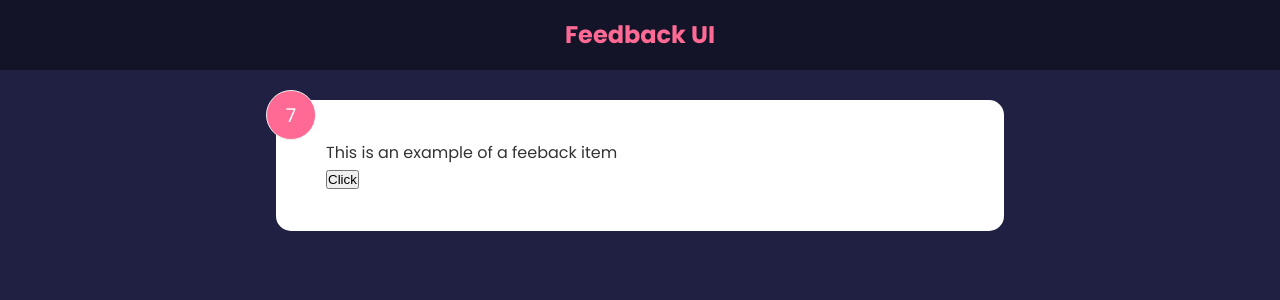
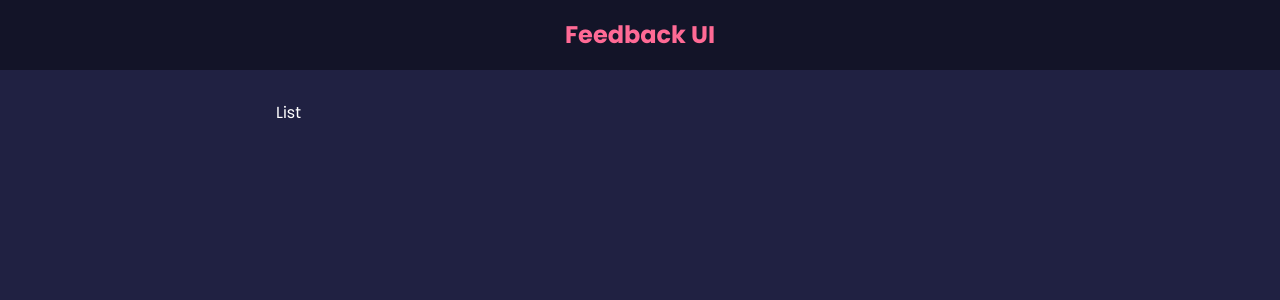
Before and after one commit to sahildhimandesigner/feedback-app, a React (Create React App) app: page / in a window 1280 px wide. Shown: the top 300 px of the page. Built offline with nearby package versions, Linux system fonts and the light colour scheme.

Commit message:
created the feedbacklist component and added condition if there is no data

```diff
--- a/src/App.js
+++ b/src/App.js
@@ -1,12 +1,17 @@
 import Header from "./components/header";
-import FeedbackItem  from "./components/FeedbackItems";
+import FeedbackList  from "./components/FeedbackList";
+import FeedbackData from './data/FeedbackData'
+import { useState } from "react";
 
 function App(){
+
+    const [feedback, setFeedback] = useState(FeedbackData)
+
     return(
         <>
             <Header />
             <div className="container">
-                <FeedbackItem />
+                <FeedbackList feedback={feedback} />
             </div>
         </>
     )
--- a/src/components/FeedbackItems.js
+++ b/src/components/FeedbackItems.js
@@ -1,23 +1,16 @@
-import { useState } from "react"
+import { useState } from "react";
 
 function FeedbackItem(){
     //Here we have define the state with default value
     const [rating, setRating] = useState(7);
     const [text, setText] = useState('This is an example of a feeback item');
 
-    //Created the function
-    const handleClick = () => {
-        setRating((prev)=> {
-            return prev + 1;
-        })
-    }
 
     return(
         <div className="card">
             <div className="num-display">{rating}</div>
             <div className="text-display">{text}</div>
-            <button onClick={handleClick}>Click</button>
         </div>
     )
 }
- export default FeedbackItem
+ export default FeedbackItem;
--- /dev/null
+++ b/src/components/FeedbackList.js
@@ -0,0 +1,9 @@
+
+function FeedbackItems({feedback}) {
+    if(!feedback || feedback.length === 0) {
+        return <p>No feedback yet</p>
+    }
+    return <div>List</div>
+}
+
+export default FeedbackItems;
--- /dev/null
+++ b/src/data/FeedbackData.js
@@ -0,0 +1,19 @@
+const FeedbackData = [
+    {
+        id: 1,
+        rating: 5,
+        text: 'There are many variations of passages of Lorem Ipsum available, but the majority have suffered alteration in some form, by injected humour, or randomised words which don',
+    },
+    {
+        id: 2,
+        rating: 10,
+        text: 'There are many variations of passages of Lorem Ipsum available, but the majority have suffered alteration in some form, by injected humour, or randomised words which don',
+    },
+    {
+        id: 3,
+        rating: 15,
+        text: 'There are many variations of passages of Lorem Ipsum available, but the majority have suffered alteration in some form, by injected humour, or randomised words which don',
+    }
+]
+
+export default FeedbackData;
```
